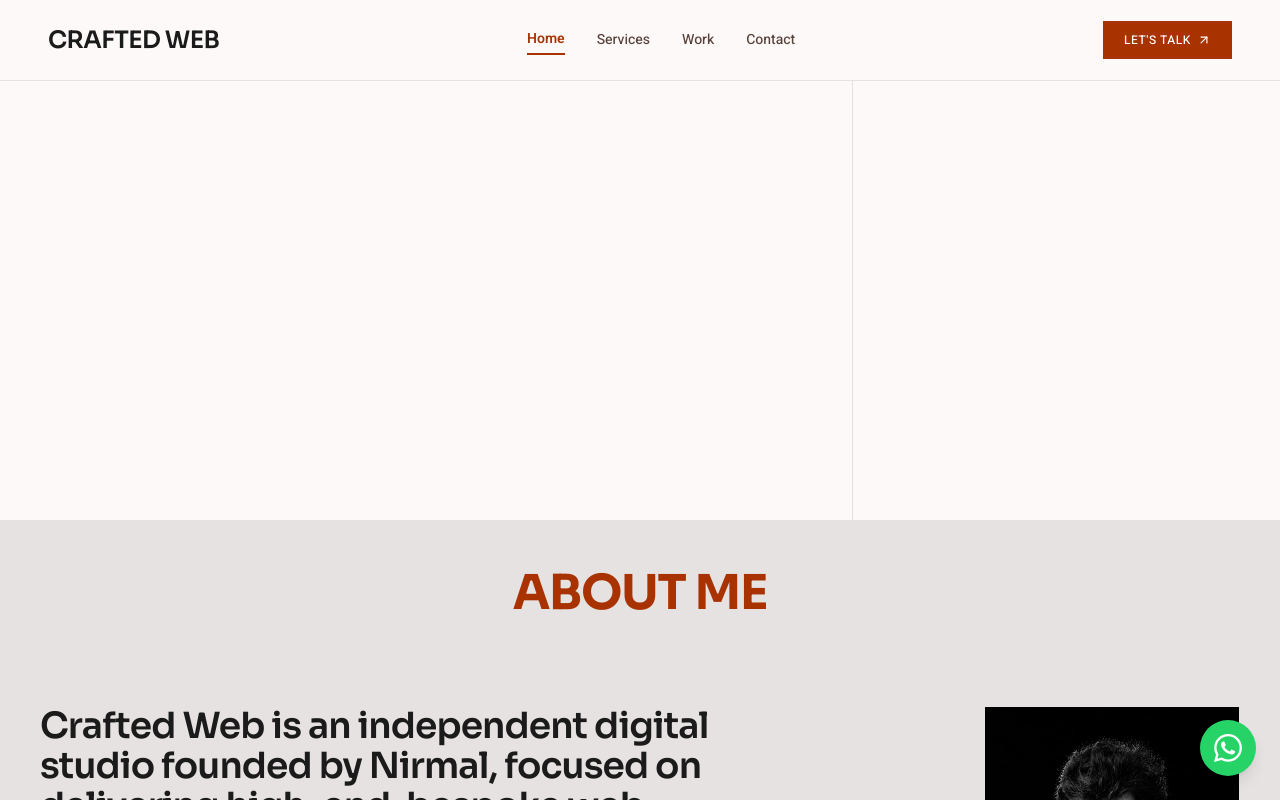
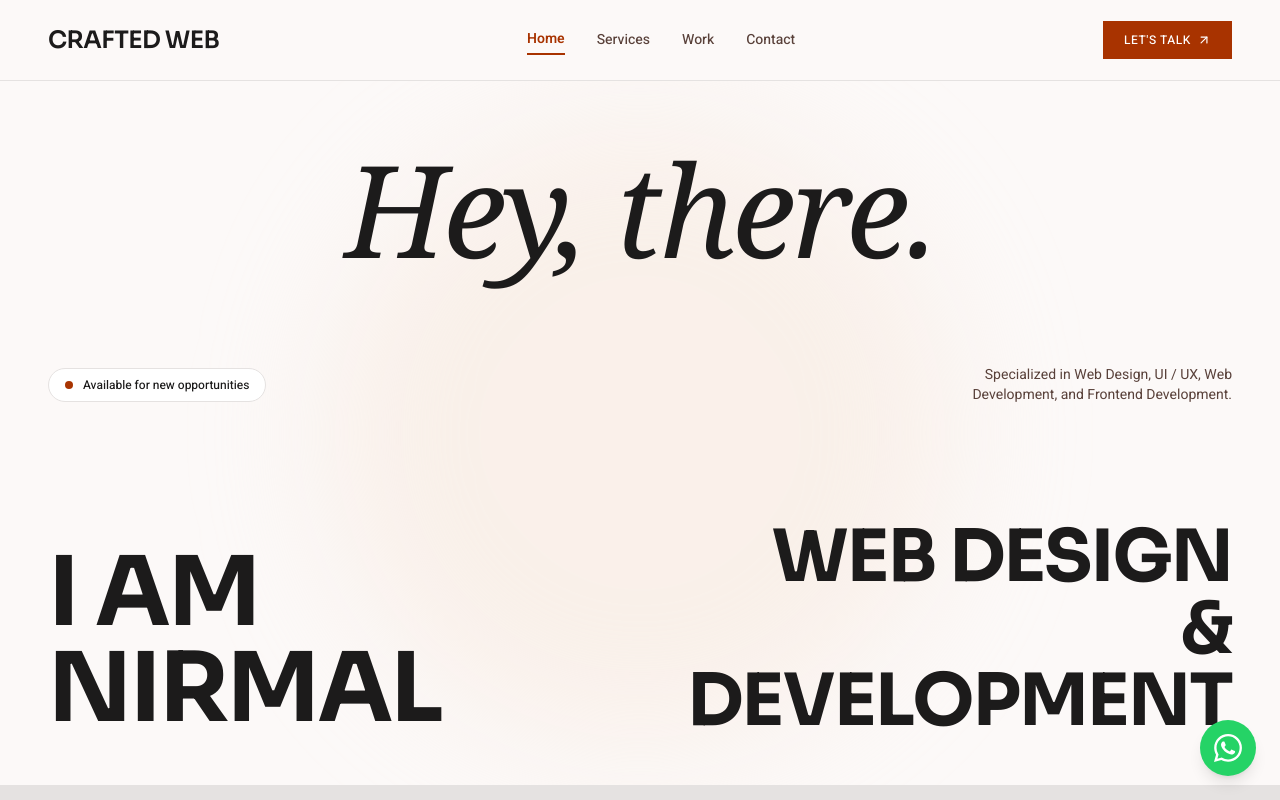
Before and after one commit to Nirmal0804/Freelancing-Portfolio, a Next.js app: page / in a window 1280 px wide. Shown: the top 800 px of the page. Built offline with nearby package versions, Linux system fonts and the light colour scheme.

Commit message:
feat: redesign Home page Hero section following reference editorial composition

```diff
--- a/components/home/HeroSection.tsx
+++ b/components/home/HeroSection.tsx
@@ -2,9 +2,70 @@ import React from "react";
 
 export const HeroSection: React.FC = () => {
   return (
-    <section className="w-full border-b border-[#E5E2E1] grid grid-cols-1 md:grid-cols-12 min-h-[55vh] bg-background">
-      <div className="md:col-span-8 p-6 sm:p-8 lg:p-12 flex flex-col justify-center border-b md:border-b-0 md:border-r border-[#E5E2E1]"></div>
-      <div className="md:col-span-4 p-6 sm:p-8 lg:p-12 flex flex-col justify-end"></div>
+    <section
+      className="relative w-full border-b border-[#E5E2E1] bg-background min-h-[82vh] lg:min-h-[88vh] flex flex-col justify-between overflow-hidden px-4 sm:px-6 md:px-8 lg:px-12 pt-8 sm:pt-12 pb-8 sm:pb-12"
+      aria-label="Hero Section"
+    >
+      {/* Subtle Warm Ambient Glow behind the reserved central portrait area */}
+      <div
+        className="pointer-events-none absolute top-1/2 left-1/2 -translate-x-1/2 -translate-y-1/2 w-[320px] sm:w-[480px] lg:w-[620px] h-[320px] sm:h-[480px] lg:h-[620px] bg-[#f8e7dc]/50 rounded-full blur-3xl -z-0"
+        aria-hidden="true"
+      />
+
+      {/* 1. TOP GREETING */}
+      <div className="w-full flex justify-center items-center pt-2 sm:pt-4 z-10">
+        <h1 className="font-serif italic font-normal text-5xl sm:text-6xl md:text-7xl lg:text-8xl xl:text-9xl text-on-surface text-center tracking-tight leading-none select-none">
+          Hey, there.
+        </h1>
+      </div>
+
+      {/* 2. MIDDLE ROW: Availability (Left), Specialization (Right) & Central Reserved Portrait Space */}
+      <div className="relative w-full my-auto py-6 sm:py-8 grid grid-cols-1 sm:grid-cols-2 lg:grid-cols-12 items-center gap-6 sm:gap-8 z-20">
+        {/* Left: Availability Badge */}
+        <div className="lg:col-span-4 flex justify-start items-center">
+          <div className="inline-flex items-center gap-2.5 px-4 py-2 rounded-full bg-surface-container-lowest border border-[#E5E2E1] shadow-xs">
+            <span className="w-2 h-2 rounded-full bg-primary shrink-0 animate-pulse" />
+            <span className="font-sans text-xs font-medium text-on-surface tracking-normal">
+              Available for new opportunities
+            </span>
+          </div>
+        </div>
+
+        {/* Center: Reserved Portrait Space (Hidden from DOM accessibility tree, ready for future photo insertion) */}
+        <div
+          id="hero-portrait-slot"
+          className="lg:col-span-4 hidden lg:flex items-end justify-center pointer-events-none min-h-[160px]"
+          aria-hidden="true"
+        >
+          {/* Reserved for future portrait photograph */}
+        </div>
+
+        {/* Right: Specialization Text */}
+        <div className="lg:col-span-4 flex justify-start sm:justify-end items-center">
+          <p className="font-sans text-xs sm:text-sm text-on-surface-variant leading-relaxed max-w-[240px] sm:max-w-[260px] text-left sm:text-right">
+            Specialized in Web Design, UI / UX, Web Development, and Frontend Development.
+          </p>
+        </div>
+      </div>
+
+      {/* 3. BOTTOM ROW: Identity (Left) & Role / Positioning (Right) */}
+      <div className="w-full grid grid-cols-1 sm:grid-cols-2 items-end justify-between gap-6 sm:gap-8 pt-4 sm:pt-6 z-20">
+        {/* Left: Main Identity Statement */}
+        <div className="flex flex-col justify-end text-left">
+          <h2 className="font-heading font-black text-4xl sm:text-5xl md:text-6xl lg:text-7xl xl:text-8xl text-on-surface uppercase tracking-tight leading-[0.88]">
+            <span className="block">I AM</span>
+            <span className="block">NIRMAL</span>
+          </h2>
+        </div>
+
+        {/* Right: Role / Positioning Statement */}
+        <div className="flex flex-col justify-end text-left sm:text-right">
+          <h2 className="font-heading font-black text-3xl sm:text-4xl md:text-5xl lg:text-6xl xl:text-7xl text-on-surface uppercase tracking-tight leading-[0.92]">
+            <span className="block">WEB DESIGN</span>
+            <span className="block">&amp; DEVELOPMENT</span>
+          </h2>
+        </div>
+      </div>
     </section>
   );
 };
```
